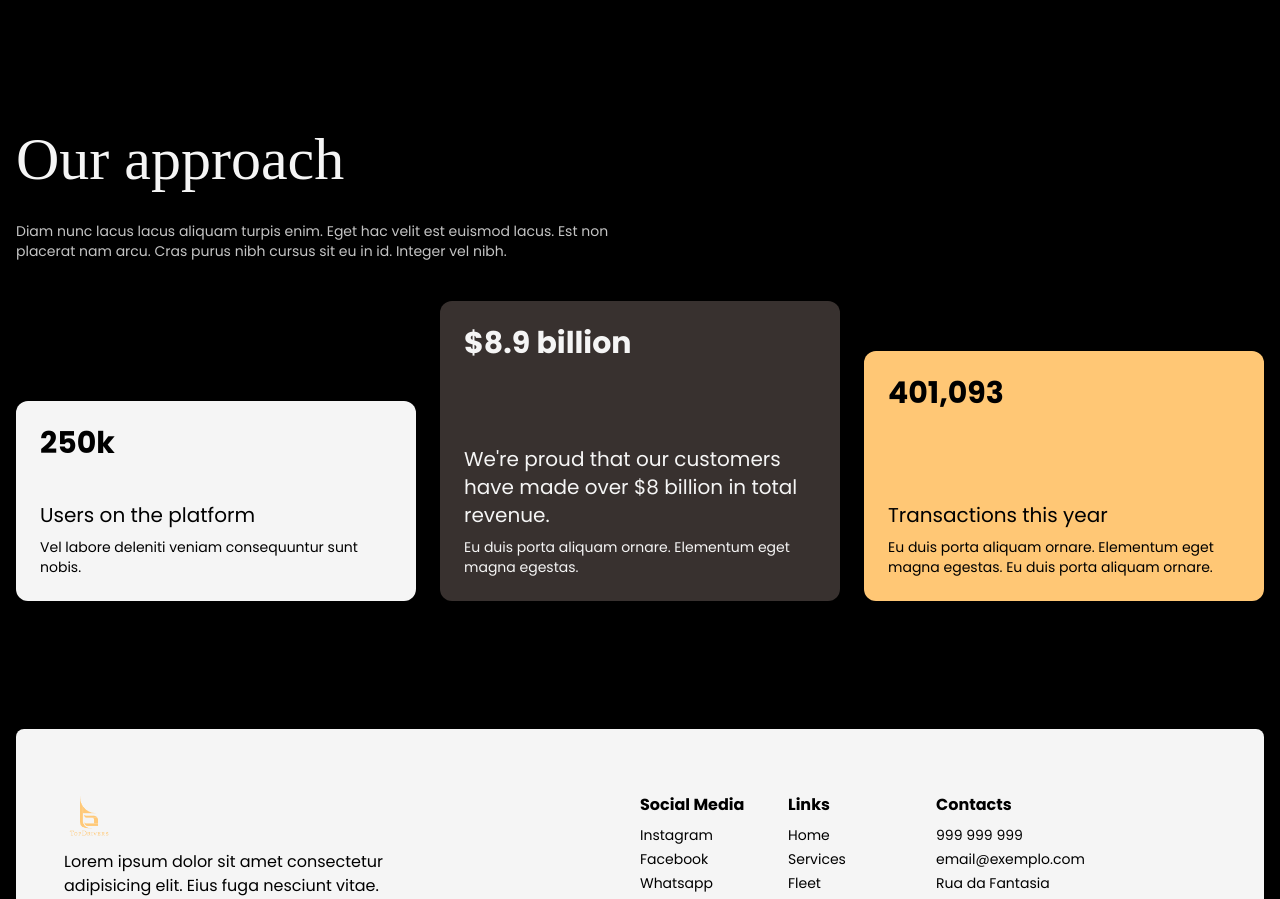
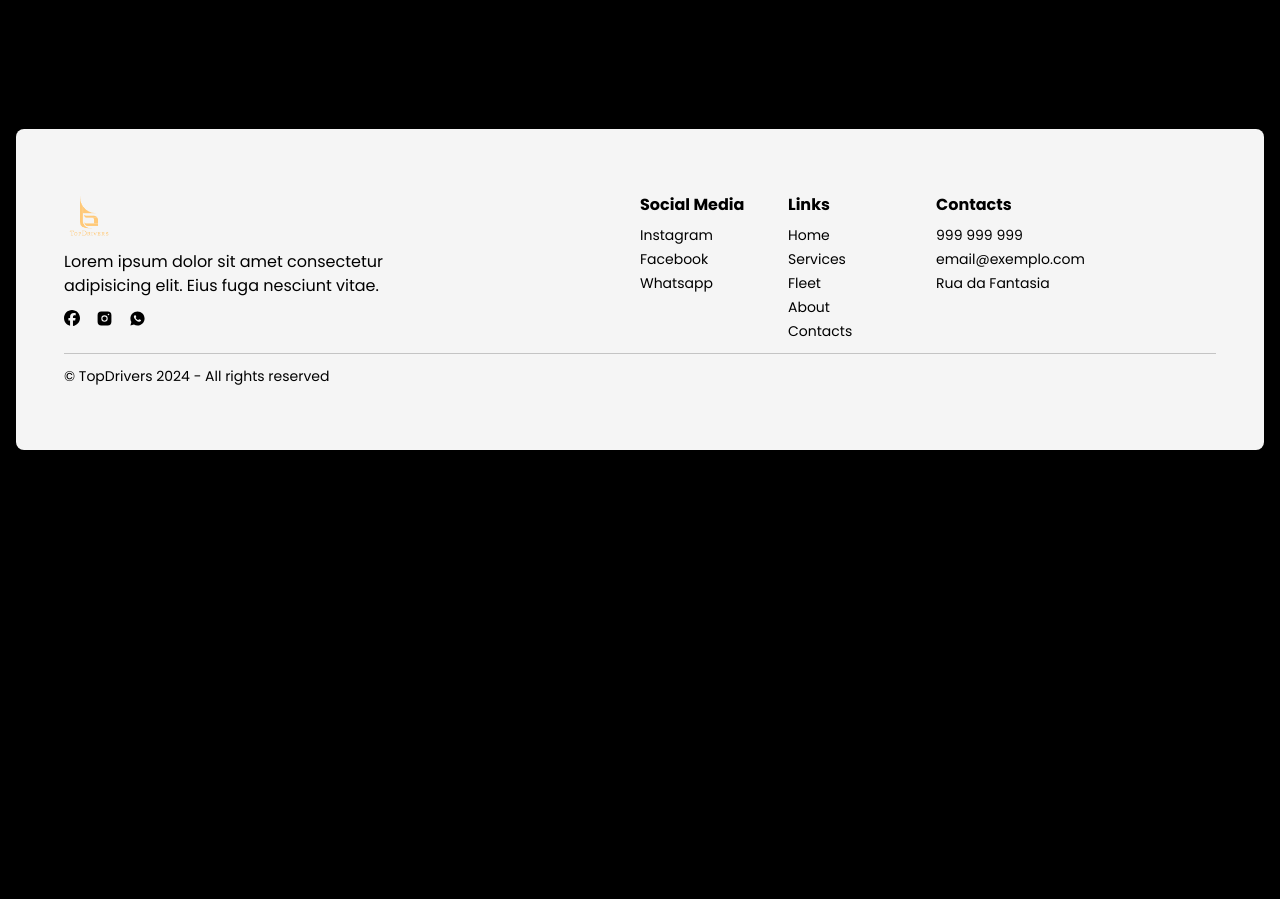
Before and after one commit to RicardoRocha27/top-drivers, a Next.js app: page /en/about in a window 1280 px wide. Shown: the part 1820-2719 px from the top of the page. After the commit the page ends 2302 px from the top, so only its background shows below. Built offline with nearby package versions, Linux system fonts and the light colour scheme.

Commit message:
EDIT: comment statistics for now

```diff
--- a/app/[locale]/about/page.tsx
+++ b/app/[locale]/about/page.tsx
@@ -1,8 +1,8 @@
-import { Hero } from '../../../components/shared/hero';
-import { Banner } from './_components/banner';
-import { Mission } from './_components/mission';
-import { Timeline } from './_components/timeline';
-import { Statistics } from './_components/statistics';
+import { Hero } from "../../../components/shared/hero";
+import { Banner } from "./_components/banner";
+import { Mission } from "./_components/mission";
+import { Timeline } from "./_components/timeline";
+// import { Statistics } from './_components/statistics';
 
 export default function ServicesPage() {
   return (
@@ -11,8 +11,7 @@ export default function ServicesPage() {
       <Mission />
       <Banner />
       <Timeline />
-      <Statistics />
-      {/* TODO: Create chronogram (With timeline and stats - https://tailwindui.com/components/marketing/page-examples/about-pages) */}
+      {/* <Statistics /> */}
     </div>
   );
 }
```
